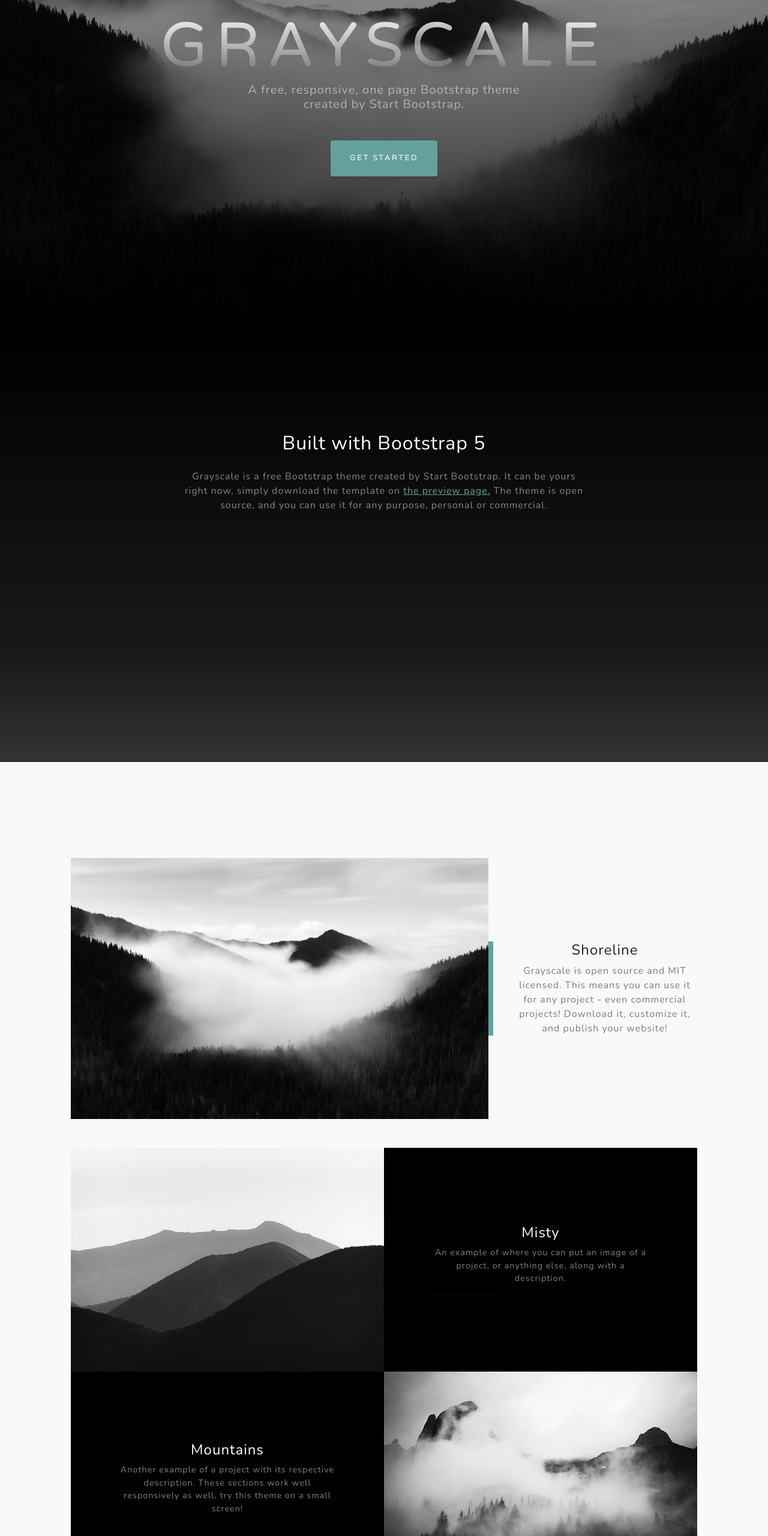
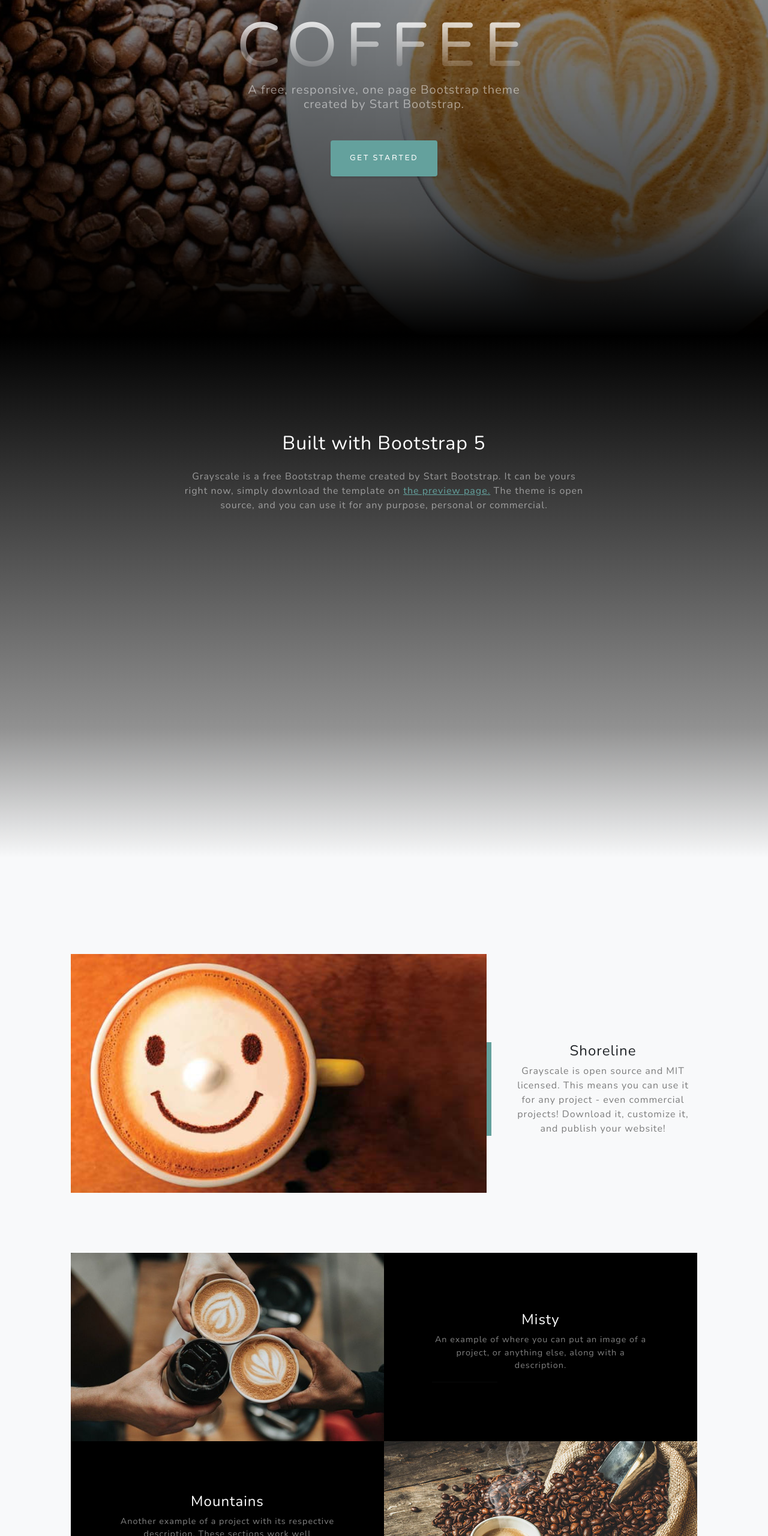
Before and after one commit to SakanaOuO/demo, a plain HTML site: page index.html in a window 1280 px wide. Shown: the part 240-2800 px from the top of the page at 60% size. Drawn offline with nearby package versions, Linux system fonts and the light colour scheme.

Commit message:
修改網站

```diff
--- a/index.html
+++ b/index.html
@@ -38,7 +38,7 @@
             <div class="container px-4 px-lg-5 d-flex h-100 align-items-center justify-content-center">
                 <div class="d-flex justify-content-center">
                     <div class="text-center">
-                        <h1 class="mx-auto my-0 text-uppercase">Grayscale</h1>
+                        <h1 class="mx-auto my-0 text-uppercase">coffee</h1>
                         <h2 class="text-white-50 mx-auto mt-2 mb-5">A free, responsive, one page Bootstrap theme created by Start Bootstrap.</h2>
                         <a class="btn btn-primary" href="#about">Get Started</a>
                     </div>
@@ -65,7 +65,7 @@
             <div class="container px-4 px-lg-5">
                 <!-- Featured Project Row-->
                 <div class="row gx-0 mb-4 mb-lg-5 align-items-center">
-                    <div class="col-xl-8 col-lg-7"><img class="img-fluid mb-3 mb-lg-0" src="assets/img/bg-masthead.jpg" alt="..." /></div>
+                    <div class="col-xl-8 col-lg-7"><img class="img-fluid mb-3 mb-lg-0" src="assets/img/1.png" width="693px" height="435px" alt="..." /></div>
                     <div class="col-xl-4 col-lg-5">
                         <div class="featured-text text-center text-lg-left">
                             <h4>Shoreline</h4>
@@ -75,7 +75,7 @@
                 </div>
                 <!-- Project One Row-->
                 <div class="row gx-0 mb-5 mb-lg-0 justify-content-center">
-                    <div class="col-lg-6"><img class="img-fluid" src="assets/img/demo-image-01.jpg" alt="..." /></div>
+                    <div class="col-lg-6"><img class="img-fluid" src="assets/img/4.png" alt="..." /></div>
                     <div class="col-lg-6">
                         <div class="bg-black text-center h-100 project">
                             <div class="d-flex h-100">
@@ -90,7 +90,7 @@
                 </div>
                 <!-- Project Two Row-->
                 <div class="row gx-0 justify-content-center">
-                    <div class="col-lg-6"><img class="img-fluid" src="assets/img/demo-image-02.jpg" alt="..." /></div>
+                    <div class="col-lg-6"><img class="img-fluid" src="assets/img/5.jpg" alt="..." /></div>
                     <div class="col-lg-6 order-lg-first">
                         <div class="bg-black text-center h-100 project">
                             <div class="d-flex h-100">
```
Also changed, not shown: assets/img/1.png (added), assets/img/2.jpg (added), assets/img/3.jpg (added), assets/img/4.png (added), assets/img/5.jpg (added), css/styles.css.
